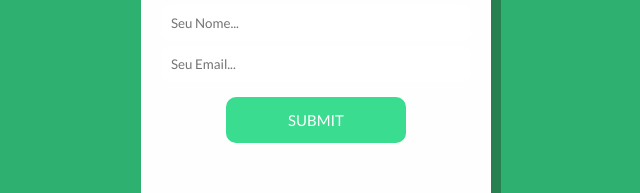
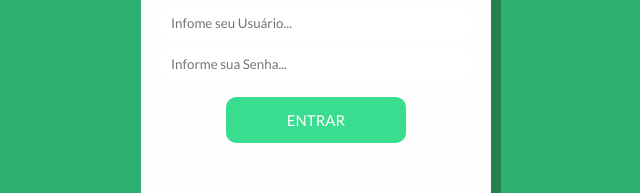
Before and after one commit to legacylol/formulario, a plain HTML site: page index.html in a window 1280 px wide. Shown: the part 311-504 px from the top of the page, without its empty margins (324-964 px from the left). Drawn offline with Linux system fonts and the light colour scheme.

Commit message:
Add files via upload

```diff
--- a/index.html
+++ b/index.html
@@ -14,9 +14,9 @@
 
         <div class="container">
                 <img src="https://png.pngtree.com/thumb_back/fh260/background/20200807/pngtree-cloudy-city-with-modern-business-office-building-image_388726.jpg" alt="">
-                <input type="name" name="nome" placeholder="Seu Nome...">
-                <input type="email" name="nome" placeholder="Seu Email...">
-                <input type="submit" name="nome" value="SUBMIT">
+                <input type="name" name="nome" placeholder="Infome seu Usuário...">
+                <input type="email" name="nome" placeholder="Informe sua Senha...">
+                <input type="submit" name="nome" value="ENTRAR">
             </div>
 </body>
 </html>
```
